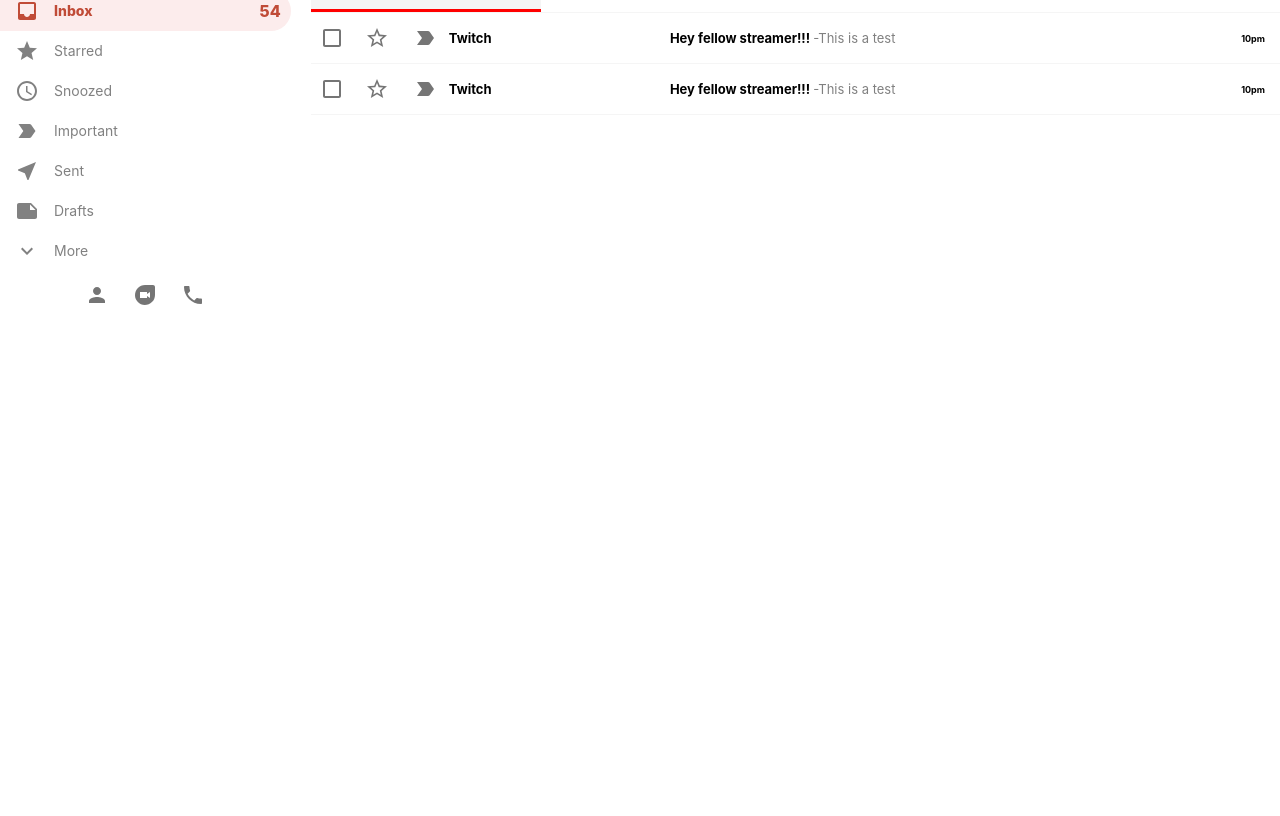
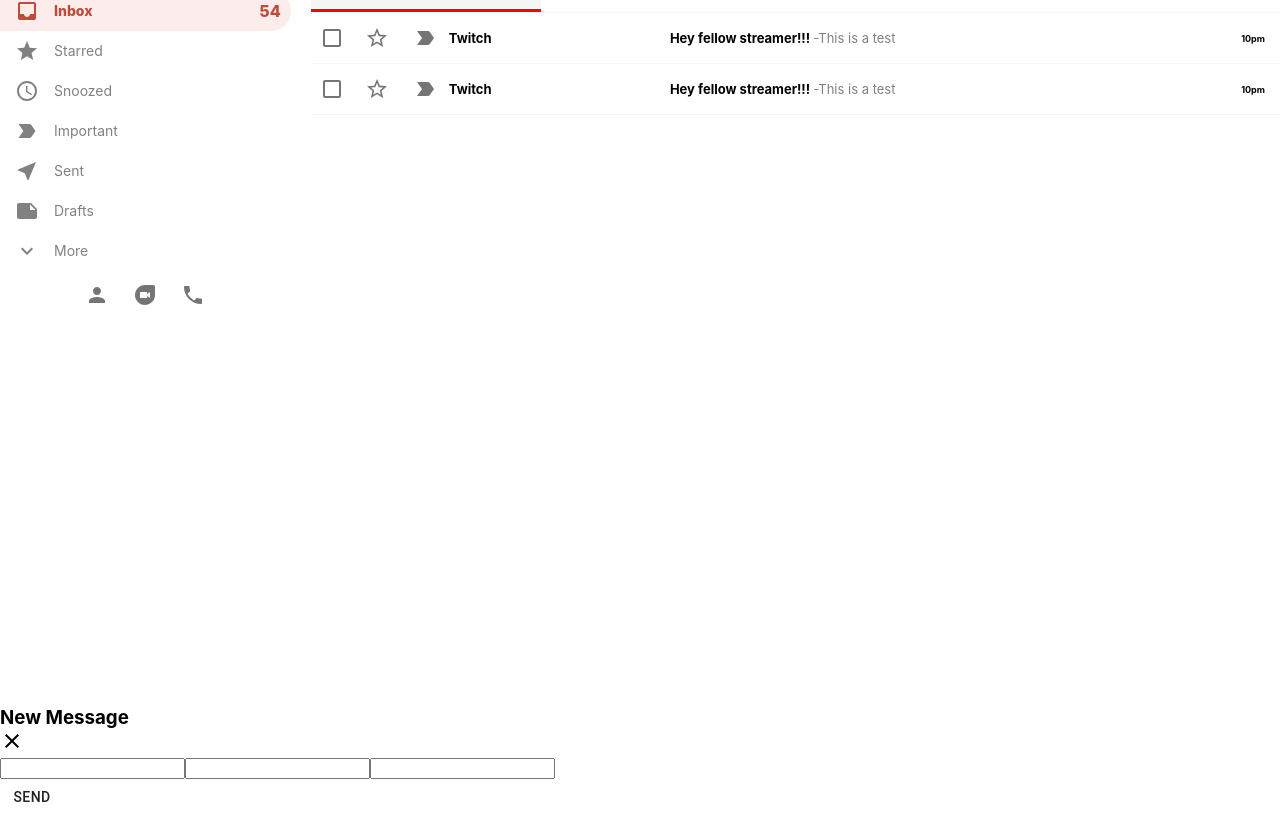
Before and after one commit to broturn/gmail-clone, a React (Create React App) app: page / in a window 1280 px wide. Shown: the part 175-991 px from the top of the page. Before the commit the page ends 881 px from the top, so only its background shows below. Built offline with nearby package versions, Linux system fonts and the light colour scheme.

Commit message:
built out SendMail Component

```diff
--- a/src/SendMail.js
+++ b/src/SendMail.js
@@ -1,11 +1,27 @@
-import React from 'react'
+import React from 'react';
+import "./SendMail.css";
+import { Close } from '@material-ui/icons';
+import { Button } from '@material-ui/core';
 
 function SendMail() {
     return (
         <div className="sendMail">
+            <div className="sendMail__header">
+                <h3>New Message</h3>
+                <Close className="sendMail__close" />
+            </div>
 
+            <form>
+                <input type="text" />
+                <input type="text" />
+                <input type="text" />
+
+                <div className="sendMail__options">
+                    <Button>Send</Button>
+                </div>
+            </form>
         </div>
     )
 }
 
-export default SendMail
+export default SendMail;
```
